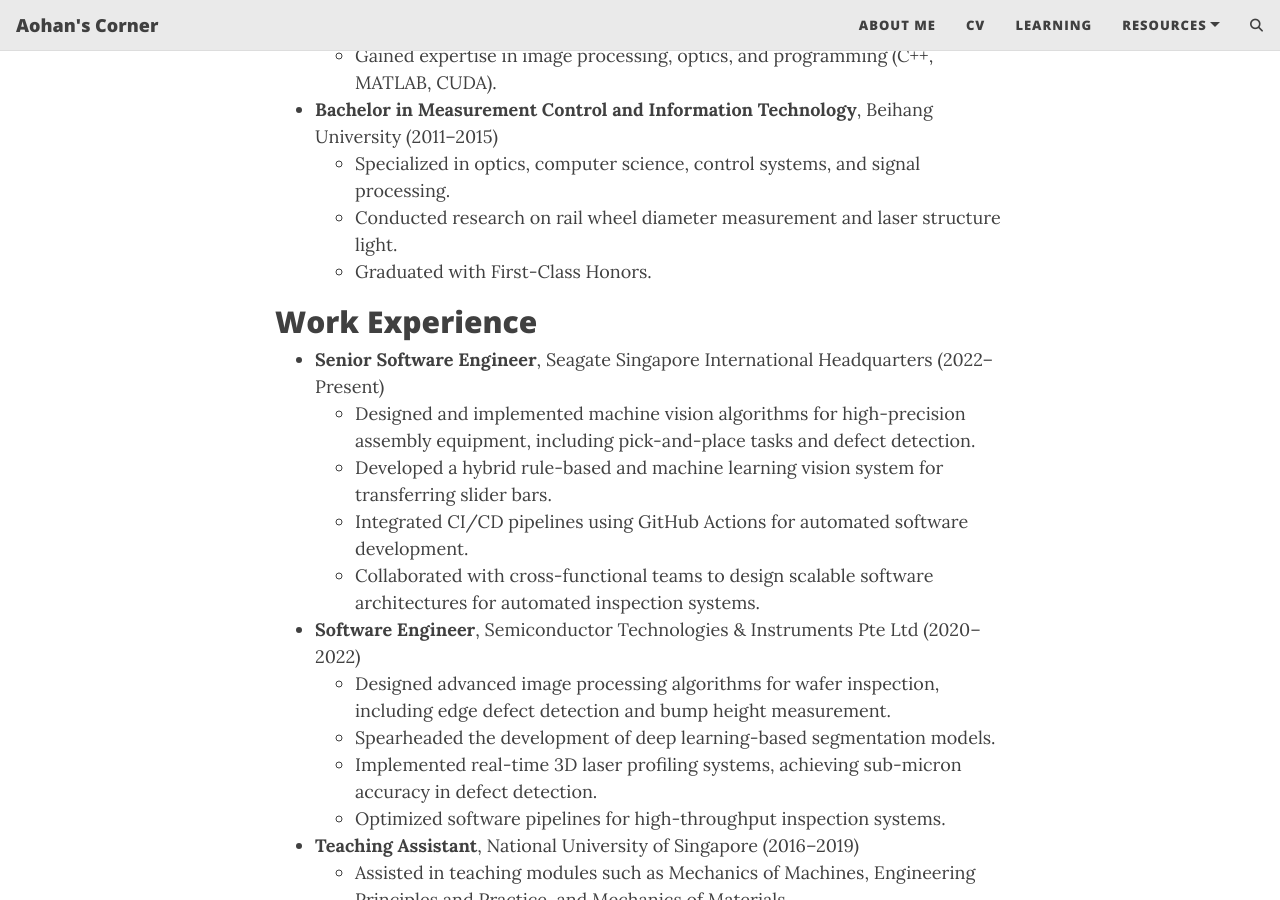
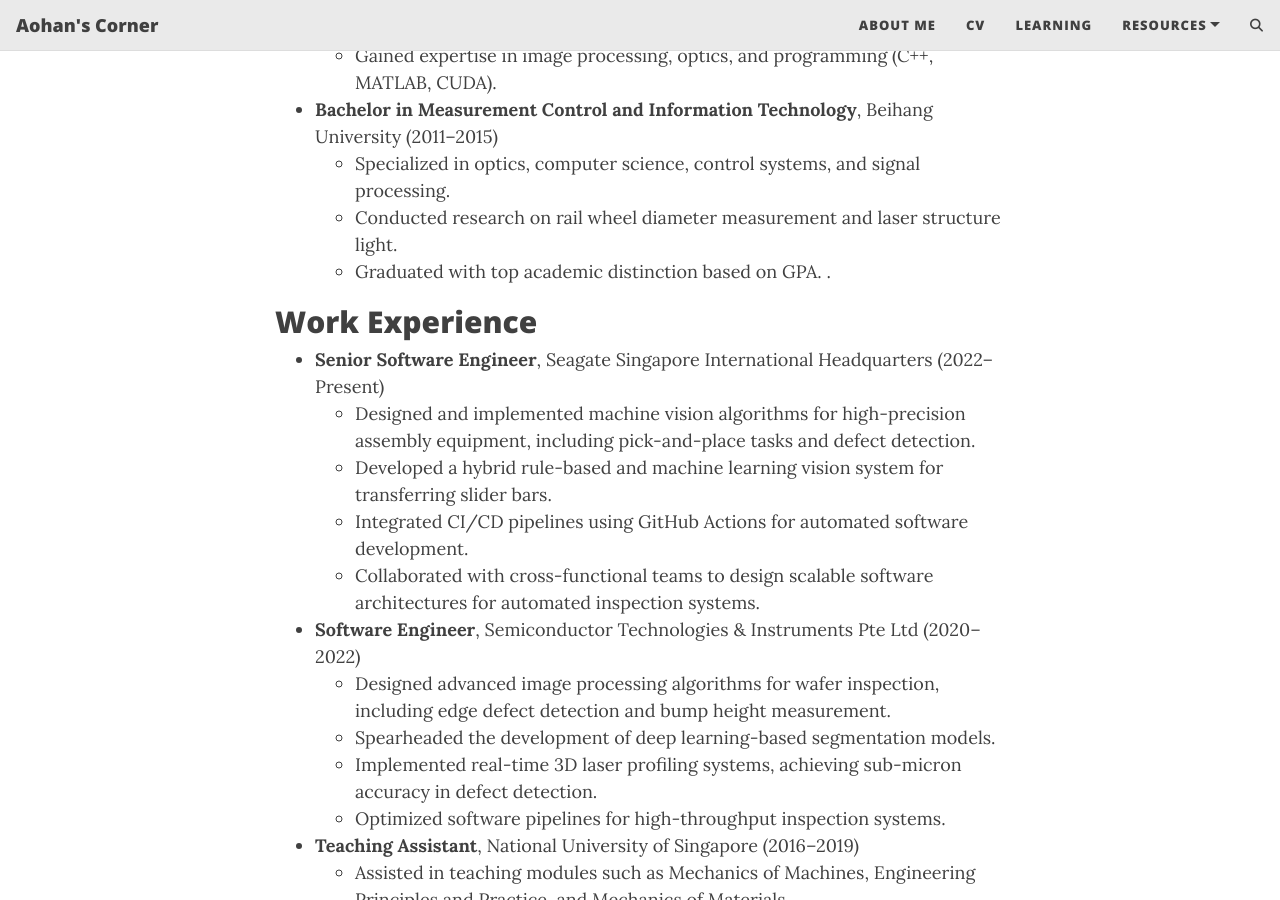
Before and after one commit to heaohan/heaohan.github.io, a Jekyll site: the page built from cv.md, in a window 1280 px wide and 900 px high, scrolled down 498 px. Built offline with Jekyll 4.4.1, drawn with Linux system fonts in a browser that asks for light colours; comment, search, counter and statistics services are not loaded.

Commit message:
fix: update graduation distinction in CV to reflect top academic achievement

```diff
--- a/cv.md
+++ b/cv.md
@@ -15,7 +15,8 @@ Please feel free to Download my CV [here](/files/cv_complex.pdf)!
 - **Bachelor in Measurement Control and Information Technology**, Beihang University (2011–2015)
   - Specialized in optics, computer science, control systems, and signal processing.
   - Conducted research on rail wheel diameter measurement and laser structure light.
-  - Graduated with First-Class Honors.
+  - Graduated with top academic distinction based on GPA.
+.
 
 ## Work Experience
 
```
Also changed, not shown: 2 other files.
